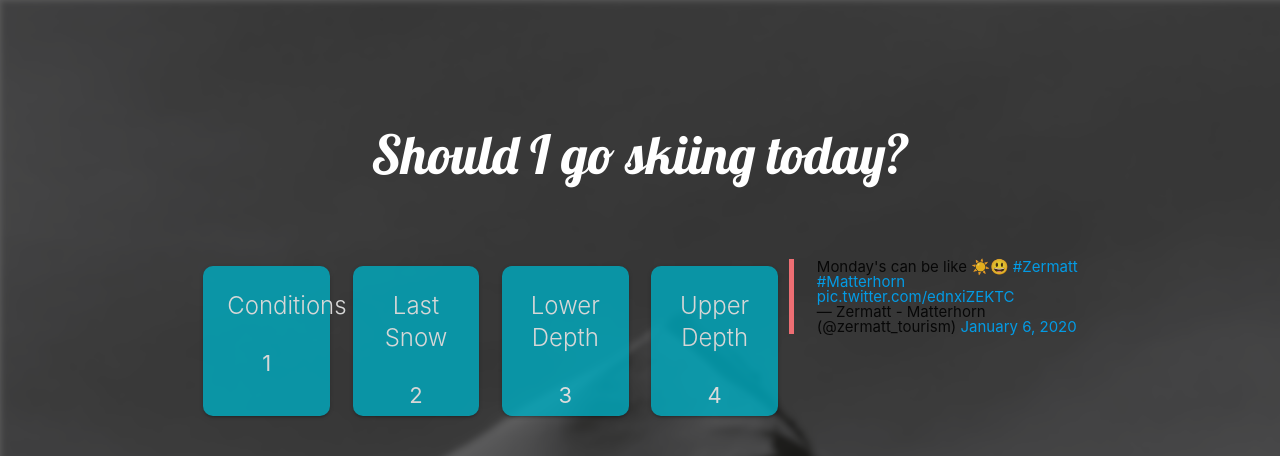
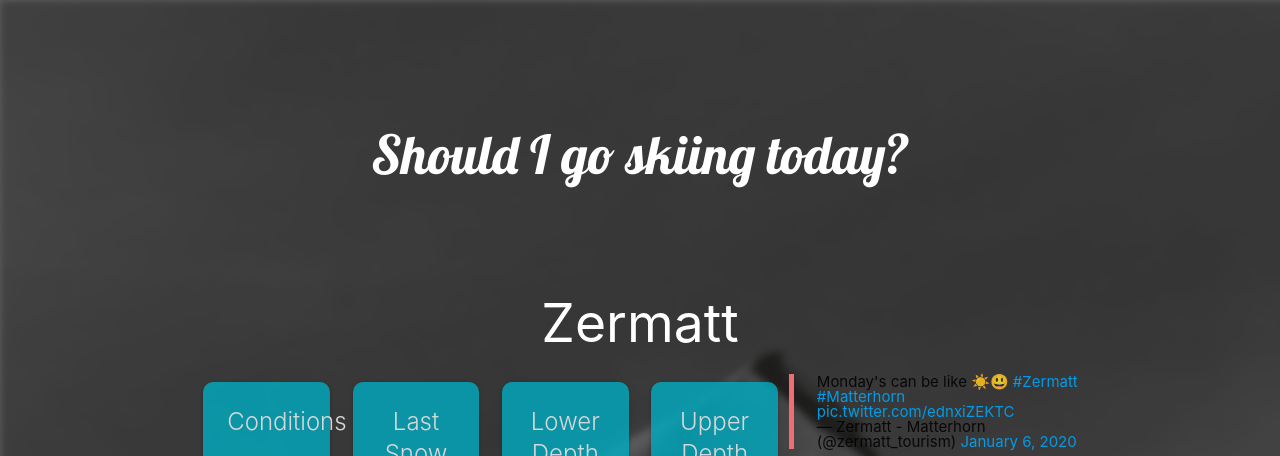
Before and after one commit to meta-byte/Ski_Resort_Weather_Report, a plain HTML site: page index.html in a window 1280 px wide. Shown: the top 456 px of the page. Drawn offline with nearby package versions, Linux system fonts and the light colour scheme.

Commit message:
added resort header name

```diff
--- a/index.html
+++ b/index.html
@@ -24,6 +24,8 @@
 
     <main>
         <div id="snowReport" class="container">
+
+            <h2 id="resortName" class="center white-text">Zermatt</h2>
             <div class="row">
                 <div class="col s12 xl8">
                     <div class="row">
```
Also changed, not shown: assets/css/style.css (line endings or trailing spaces).
